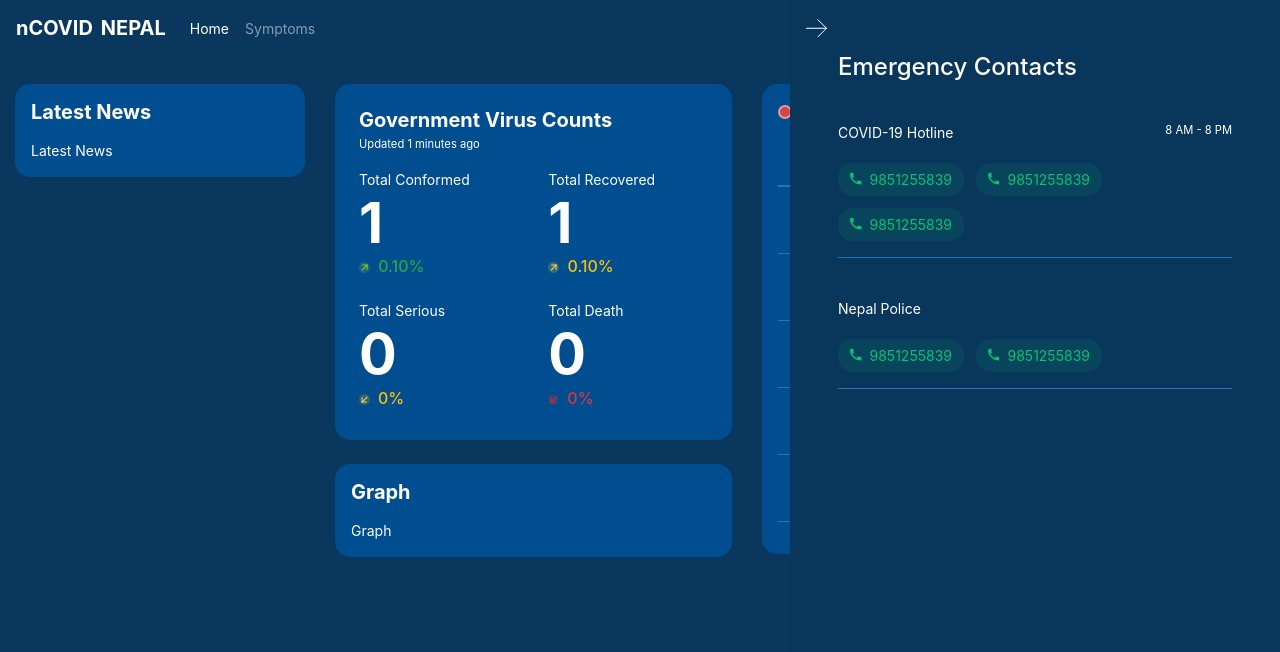
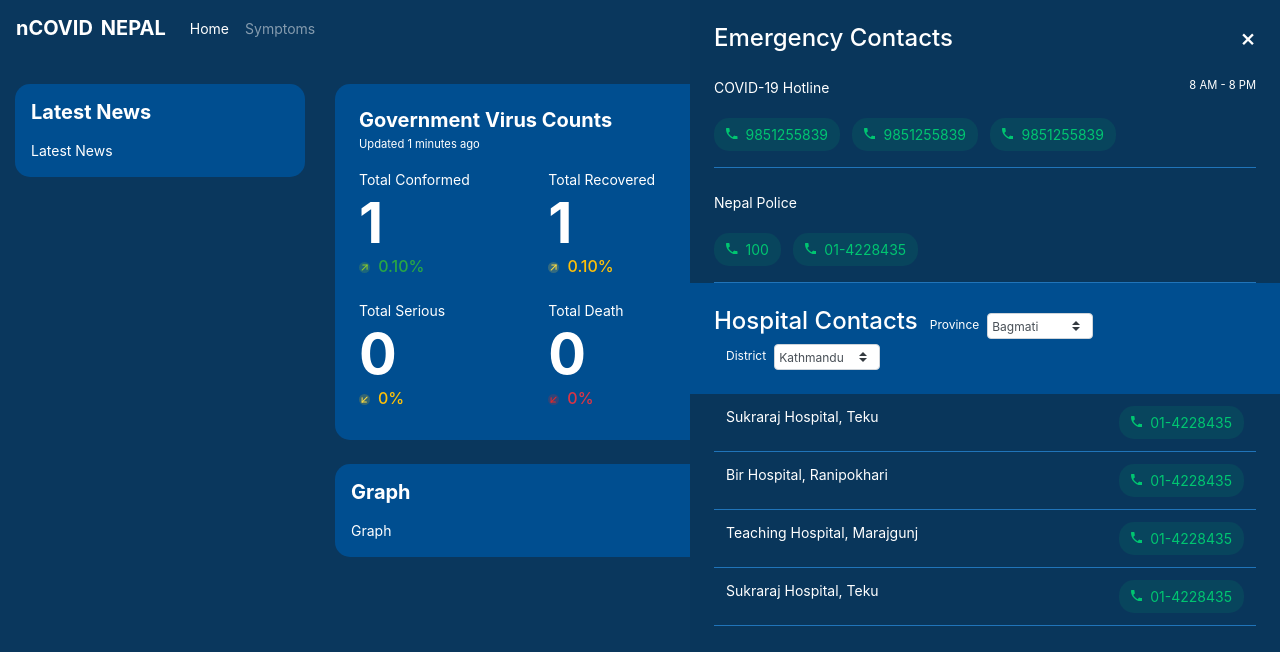
Before and after one commit to Fusemachines/covid-nepal-web, a React (Create React App) app: page /design in a window 1280 px wide. Shown: the top 652 px of the page. Built offline with nearby package versions, Linux system fonts and the light colour scheme; no server answers.

Commit message:
emergency sidebar design fixes

```diff
--- a/src/routes/design/EmergencyCall/EmergencyCall.tsx
+++ b/src/routes/design/EmergencyCall/EmergencyCall.tsx
@@ -1,11 +1,10 @@
 import React from 'react';
-import { Link } from 'react-router-dom';
-import { Navbar, Nav } from 'react-bootstrap';
+import { Table } from 'react-bootstrap';
 
 const Call = () => (
   <>
     <div className="right-bar show">
-      <div className="p-3">
+      {/* <div className="p-3">
         <svg xmlns="http://www.w3.org/2000/svg" width="21.207" height="18.557" viewBox="0 0 21.207 18.557">
           <g id="Group_86" data-name="Group 86" transform="translate(195 -410.793) rotate(90)">
             <line
@@ -42,14 +41,17 @@ const Call = () => (
             />
           </g>
         </svg>
-      </div>
+      </div> */}
 
-      {/*  */}
-      <div className="px-5">
-        <div className="h4">Emergency Contacts</div>
+      {/* Emergency call */}
+      <div className="px-4 mt-4">
+        <div className="h4">
+          Emergency Contacts
+          <div className="float-right pointer">&times;</div>
+        </div>
 
         <div className="info-list">
-          <div className="info-item py-3 mt-4">
+          <div className="info-item py-3 mt-2">
             <div>
               COVID-19 Hotline <small className="float-right">8 AM - 8 PM</small>
             </div>
@@ -93,7 +95,7 @@ const Call = () => (
             </div>
           </div>
 
-          <div className="info-item py-3 mt-4">
+          <div className="info-item py-3 mt-2">
             <div>Nepal Police</div>
             <div className="badges mt-2">
               <div className="badges-item">
@@ -106,7 +108,7 @@ const Call = () => (
                     fill="#00c571"
                   />
                 </svg>
-                9851255839
+                100
               </div>
               <div className="badges-item">
                 <svg xmlns="http://www.w3.org/2000/svg" width="11.5" height="11.5" viewBox="0 0 11.5 11.5">
@@ -118,11 +120,118 @@ const Call = () => (
                     fill="#00c571"
                   />
                 </svg>
-                9851255839
+                01-4228435
               </div>
             </div>
           </div>
         </div>
+      </div>
+
+      {/* filter */}
+      <div className="filter-wrapper px-4 py-4">
+        <div className="h4 d-inline-block">Hospital Contacts</div>
+
+        <div className="filter d-inline-block">
+          <span>Province</span>
+          <select className="custom-select form-control-sm">
+            <option>Bagmati</option>
+          </select>
+        </div>
+
+        <div className="filter d-inline-block">
+          <span>District</span>
+          <select className="custom-select form-control-sm">
+            <option>Kathmandu</option>
+          </select>
+        </div>
+      </div>
+
+      {/* Hospital */}
+
+      <div className="px-4">
+        <Table className="text-white">
+          <tbody>
+            <tr>
+              <td>Sukraraj Hospital, Teku</td>
+              <td className="text-right">
+                <div className="badges">
+                  <div className="badges-item mt-0">
+                    <svg xmlns="http://www.w3.org/2000/svg" width="11.5" height="11.5" viewBox="0 0 11.5 11.5">
+                      <path
+                        id="Icon_material-call"
+                        data-name="Icon material-call"
+                        d="M4.063,6.727a9.678,9.678,0,0,0,4.21,4.21L9.679,9.532a.635.635,0,0,1,.652-.153,7.288,7.288,0,0,0,2.281.364.641.641,0,0,1,.639.639v2.23a.641.641,0,0,1-.639.639A10.86,10.86,0,0,1,1.75,2.389a.641.641,0,0,1,.639-.639H4.625a.641.641,0,0,1,.639.639A7.258,7.258,0,0,0,5.628,4.67a.641.641,0,0,1-.16.652L4.063,6.727Z"
+                        transform="translate(-1.75 -1.75)"
+                        fill="#00c571"
+                      />
+                    </svg>
+                    01-4228435
+                  </div>
+                </div>
+              </td>
+            </tr>
+
+            <tr>
+              <td>Bir Hospital, Ranipokhari</td>
+              <td className="text-right">
+                <div className="badges">
+                  <div className="badges-item mt-0">
+                    <svg xmlns="http://www.w3.org/2000/svg" width="11.5" height="11.5" viewBox="0 0 11.5 11.5">
+                      <path
+                        id="Icon_material-call"
+                        data-name="Icon material-call"
+                        d="M4.063,6.727a9.678,9.678,0,0,0,4.21,4.21L9.679,9.532a.635.635,0,0,1,.652-.153,7.288,7.288,0,0,0,2.281.364.641.641,0,0,1,.639.639v2.23a.641.641,0,0,1-.639.639A10.86,10.86,0,0,1,1.75,2.389a.641.641,0,0,1,.639-.639H4.625a.641.641,0,0,1,.639.639A7.258,7.258,0,0,0,5.628,4.67a.641.641,0,0,1-.16.652L4.063,6.727Z"
+                        transform="translate(-1.75 -1.75)"
+                        fill="#00c571"
+                      />
+                    </svg>
+                    01-4228435
+                  </div>
+                </div>
+              </td>
+            </tr>
+
+            <tr>
+              <td>Teaching Hospital, Marajgunj</td>
+              <td className="text-right">
+                <div className="badges">
+                  <div className="badges-item mt-0">
+                    <svg xmlns="http://www.w3.org/2000/svg" width="11.5" height="11.5" viewBox="0 0 11.5 11.5">
+                      <path
+                        id="Icon_material-call"
+                        data-name="Icon material-call"
+                        d="M4.063,6.727a9.678,9.678,0,0,0,4.21,4.21L9.679,9.532a.635.635,0,0,1,.652-.153,7.288,7.288,0,0,0,2.281.364.641.641,0,0,1,.639.639v2.23a.641.641,0,0,1-.639.639A10.86,10.86,0,0,1,1.75,2.389a.641.641,0,0,1,.639-.639H4.625a.641.641,0,0,1,.639.639A7.258,7.258,0,0,0,5.628,4.67a.641.641,0,0,1-.16.652L4.063,6.727Z"
+                        transform="translate(-1.75 -1.75)"
+                        fill="#00c571"
+                      />
+                    </svg>
+                    01-4228435
+                  </div>
+                </div>
+              </td>
+            </tr>
+
+            <tr>
+              <td>Sukraraj Hospital, Teku</td>
+              <td className="text-right">
+                <div className="badges">
+                  <div className="badges-item mt-0">
+                    <svg xmlns="http://www.w3.org/2000/svg" width="11.5" height="11.5" viewBox="0 0 11.5 11.5">
+                      <path
+                        id="Icon_material-call"
+                        data-name="Icon material-call"
+                        d="M4.063,6.727a9.678,9.678,0,0,0,4.21,4.21L9.679,9.532a.635.635,0,0,1,.652-.153,7.288,7.288,0,0,0,2.281.364.641.641,0,0,1,.639.639v2.23a.641.641,0,0,1-.639.639A10.86,10.86,0,0,1,1.75,2.389a.641.641,0,0,1,.639-.639H4.625a.641.641,0,0,1,.639.639A7.258,7.258,0,0,0,5.628,4.67a.641.641,0,0,1-.16.652L4.063,6.727Z"
+                        transform="translate(-1.75 -1.75)"
+                        fill="#00c571"
+                      />
+                    </svg>
+                    01-4228435
+                  </div>
+                </div>
+              </td>
+            </tr>
+          </tbody>
+        </Table>
       </div>
     </div>
   </>
--- a/src/scss/style.min.scss
+++ b/src/scss/style.min.scss
@@ -125,10 +125,10 @@ body {
 
 .right-bar {
     position: fixed;
-    right: -500px;
+    right: -590px;
     top: 0;
     bottom: 0;
-    width: 490px;
+    width: 590px;
     background: #09365B;
     color: #ffffff;
     z-index: 1030;
@@ -136,10 +136,43 @@ body {
     height: 100%;
     overflow-y: auto;
     transition: all 0.3s ease-in-out;
+    max-width: 100%;
 
     &.show {
         right: 0;
     }
+
+    .filter-wrapper {
+        background: #004E90;
+        position: sticky;
+        top: 0;
+
+        .filter {
+            font-size: 12px;
+
+            span {
+                margin: 0 8px 0 12px ;
+                display: inline-block;
+            }
+
+            .custom-select {
+                max-width: 110px;
+                display: inline-block;
+                font-size: 12px;
+                height: 26px;
+                padding: 4px 20px 4px 4px;
+                width: 106px;
+            }
+        }
+    }
+
+    table td {
+        border-top: 0;
+    }
+}
+
+.pointer {
+    cursor: pointer;
 }
 
 .info {
```
